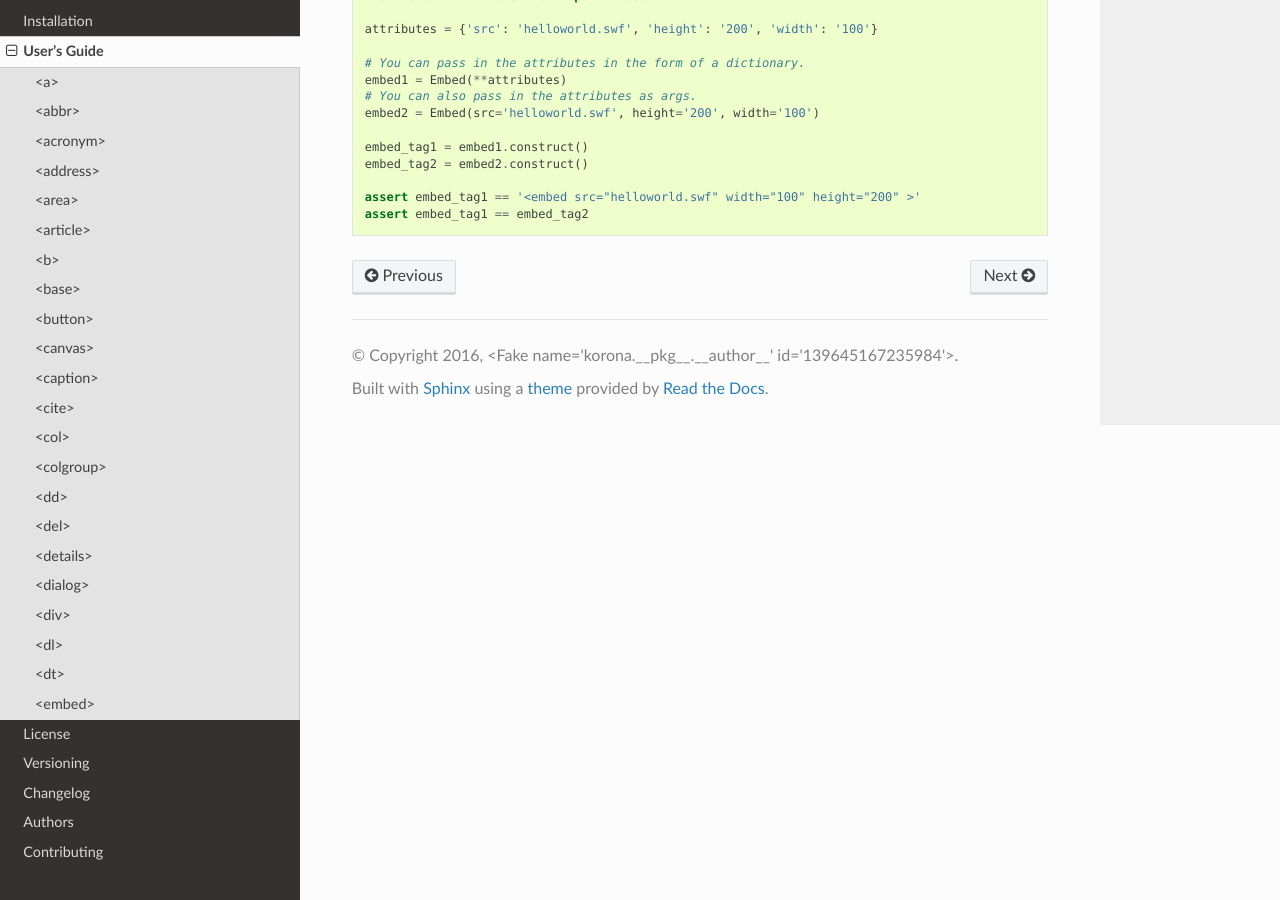
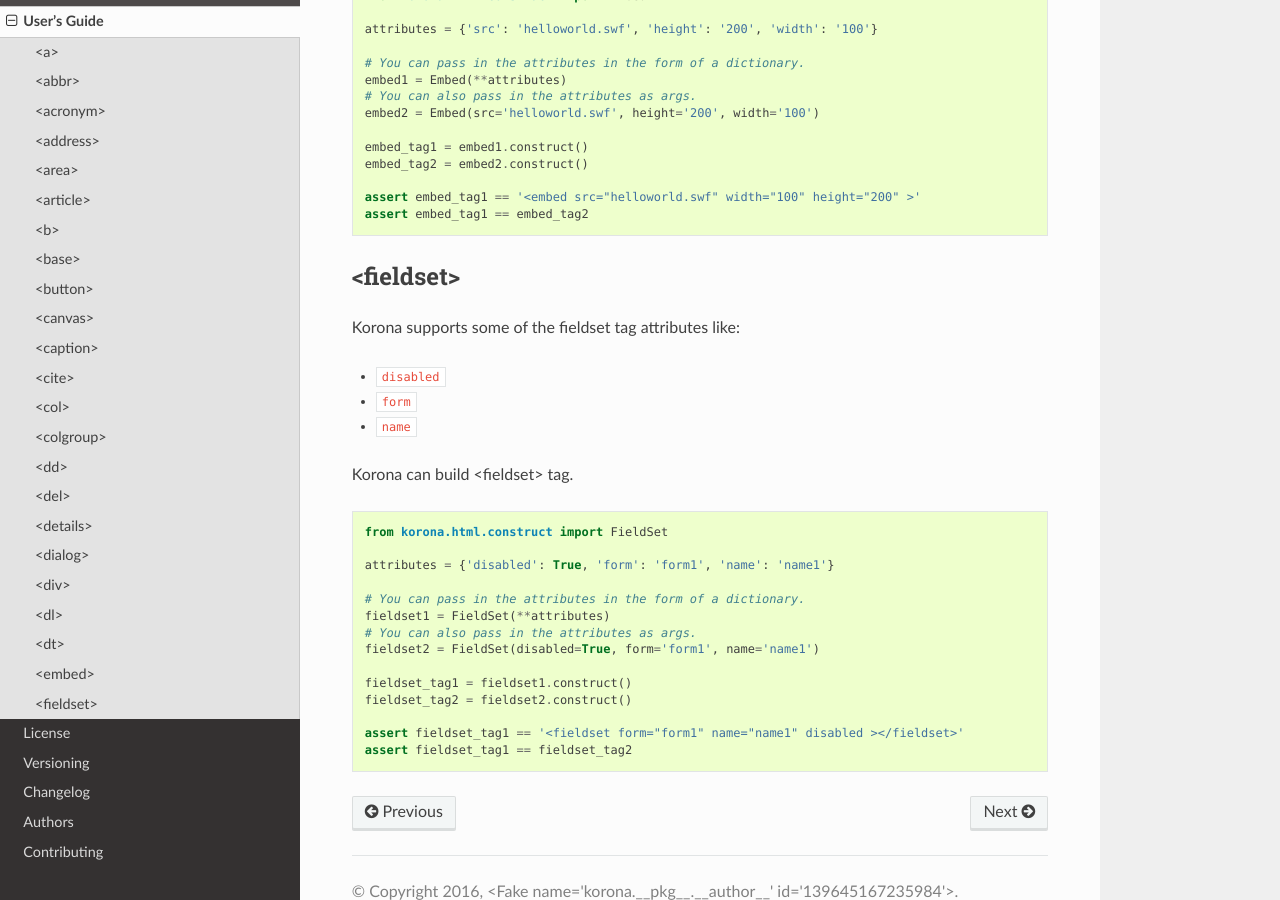
Before and after one commit to bharadwajyarlagadda/korona, a Sphinx documentation site: the page built from docs/guide.rst, in a window 1280 px wide and 900 px high, scrolled down 10662 px. Built offline with Sphinx 7.4.7 and the Read the Docs theme 2.0.0, drawn with Linux system fonts in a browser that asks for light colours; the version number could not be read and is left out.

Commit message:
Added an example for constructing <fieldset></fieldset> tag

```diff
--- a/docs/guide.rst
+++ b/docs/guide.rst
@@ -572,3 +572,31 @@ Korona can build <embed> tag.
 
     assert embed_tag1 == '<embed src="helloworld.swf" width="100" height="200" >'
     assert embed_tag1 == embed_tag2
+
+<fieldset>
+----------
+
+Korona supports some of the fieldset tag attributes like:
+
+- ``disabled``
+- ``form``
+- ``name``
+
+Korona can build <fieldset> tag.
+
+.. code-block:: python
+
+    from korona.html.construct import FieldSet
+
+    attributes = {'disabled': True, 'form': 'form1', 'name': 'name1'}
+
+    # You can pass in the attributes in the form of a dictionary.
+    fieldset1 = FieldSet(**attributes)
+    # You can also pass in the attributes as args.
+    fieldset2 = FieldSet(disabled=True, form='form1', name='name1')
+
+    fieldset_tag1 = fieldset1.construct()
+    fieldset_tag2 = fieldset2.construct()
+
+    assert fieldset_tag1 == '<fieldset form="form1" name="name1" disabled ></fieldset>'
+    assert fieldset_tag1 == fieldset_tag2
```
